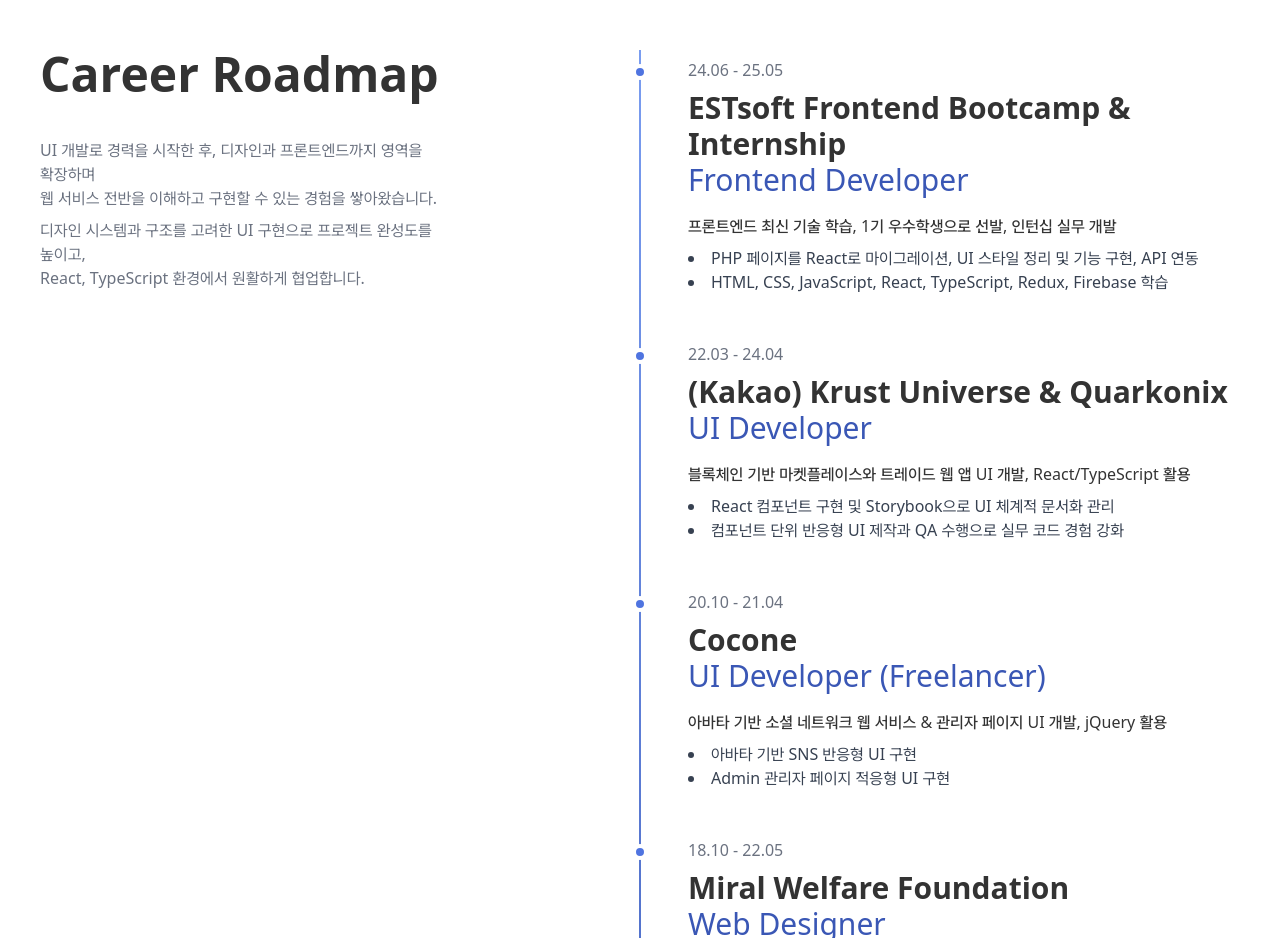
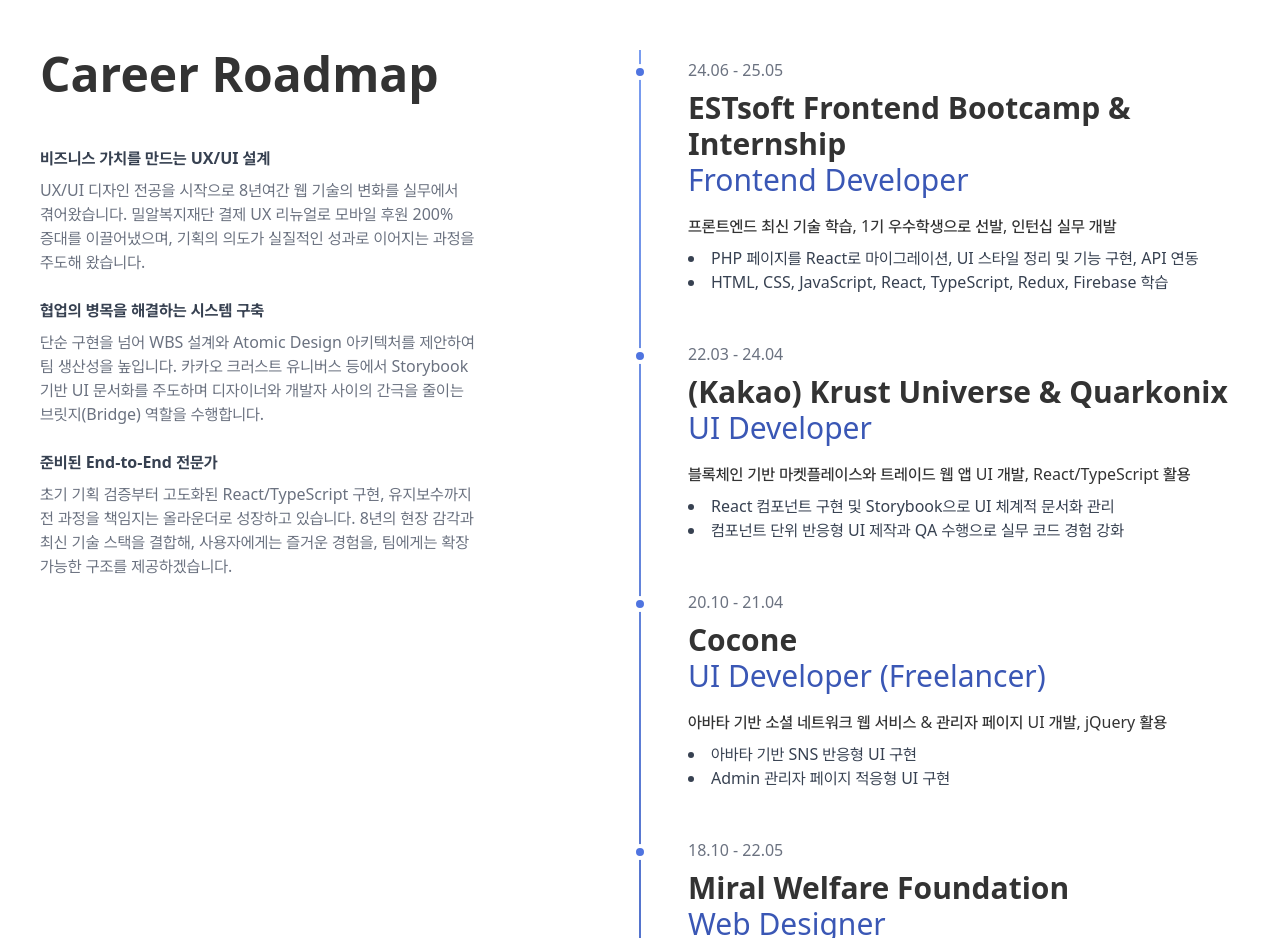
Before and after one commit to diayeri/portfolio-next, a Next.js app: page / in a window 1280 px wide. Shown: the part 2060-2998 px from the top of the page. Built offline with nearby package versions, Linux system fonts and the light colour scheme; no server answers.

Commit message:
docs: 커리어 타임라인 내용추가

```diff
--- a/src/components/Timeline.tsx
+++ b/src/components/Timeline.tsx
@@ -16,18 +16,40 @@
           <motion.h2 {...fadeUp(0, false)} className="text-5xl font-bold">
             Career Roadmap
           </motion.h2>
-          <div className="flex flex-col gap-2 mt-10 text-base text-gray-500 break-keep">
-            <p>
-              UI 개발로 경력을 시작한 후, 디자인과 프론트엔드까지 영역을
-              확장하며
-              <br />웹 서비스 전반을 이해하고 구현할 수 있는 경험을
-              쌓아왔습니다.
-            </p>
-            <p>
-              디자인 시스템과 구조를 고려한 UI 구현으로 프로젝트 완성도를
-              높이고, <br />
-              React, TypeScript 환경에서 원활하게 협업합니다.
-            </p>
+          <div className="flex flex-col gap-6 mt-12 text-base text-gray-500 break-keep">
+            <div>
+              <h3 className="mb-2 font-bold text-gray-700">
+                비즈니스 가치를 만드는 UX/UI 설계
+              </h3>
+              <p>
+                UX/UI 디자인 전공을 시작으로 8년여간 웹 기술의 변화를 실무에서
+                겪어왔습니다. 밀알복지재단 결제 UX 리뉴얼로 모바일 후원 200%
+                증대를 이끌어냈으며, 기획의 의도가 실질적인 성과로 이어지는
+                과정을 주도해 왔습니다.
+              </p>
+            </div>
+            <div>
+              <h3 className="mb-2 font-bold text-gray-700">
+                협업의 병목을 해결하는 시스템 구축
+              </h3>
+              <p>
+                단순 구현을 넘어 WBS 설계와 Atomic Design 아키텍처를 제안하여 팀
+                생산성을 높입니다. 카카오 크러스트 유니버스 등에서 Storybook
+                기반 UI 문서화를 주도하며 디자이너와 개발자 사이의 간극을 줄이는
+                브릿지(Bridge) 역할을 수행합니다.
+              </p>
+            </div>
+            <div>
+              <h3 className="mb-2 font-bold text-gray-700">
+                준비된 End-to-End 전문가
+              </h3>
+              <p>
+                초기 기획 검증부터 고도화된 React/TypeScript 구현, 유지보수까지
+                전 과정을 책임지는 올라운더로 성장하고 있습니다. 8년의 현장
+                감각과 최신 기술 스택을 결합해, 사용자에게는 즐거운 경험을,
+                팀에게는 확장 가능한 구조를 제공하겠습니다.
+              </p>
+            </div>
           </div>
         </div>
         {/* Right */}
```
